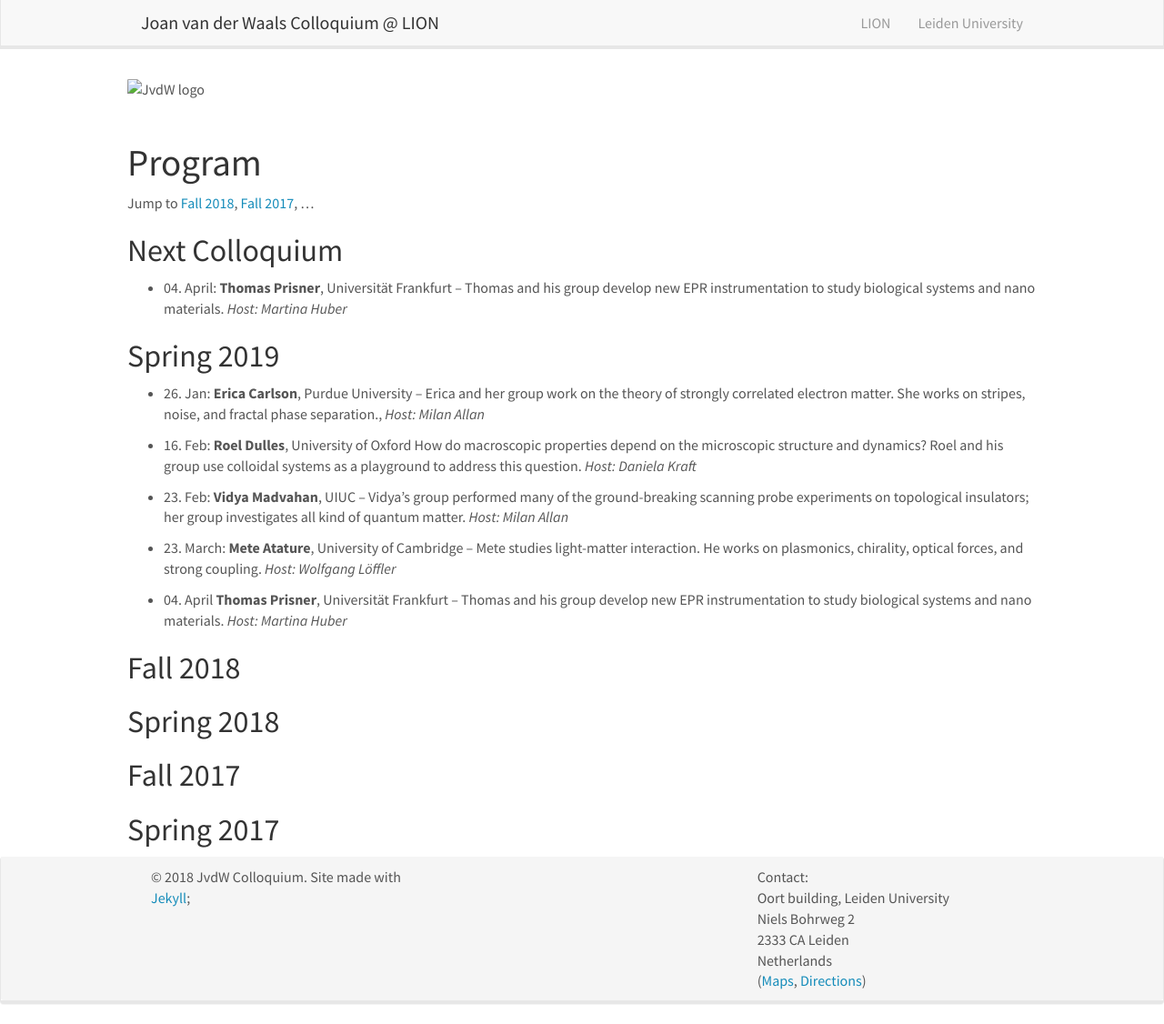
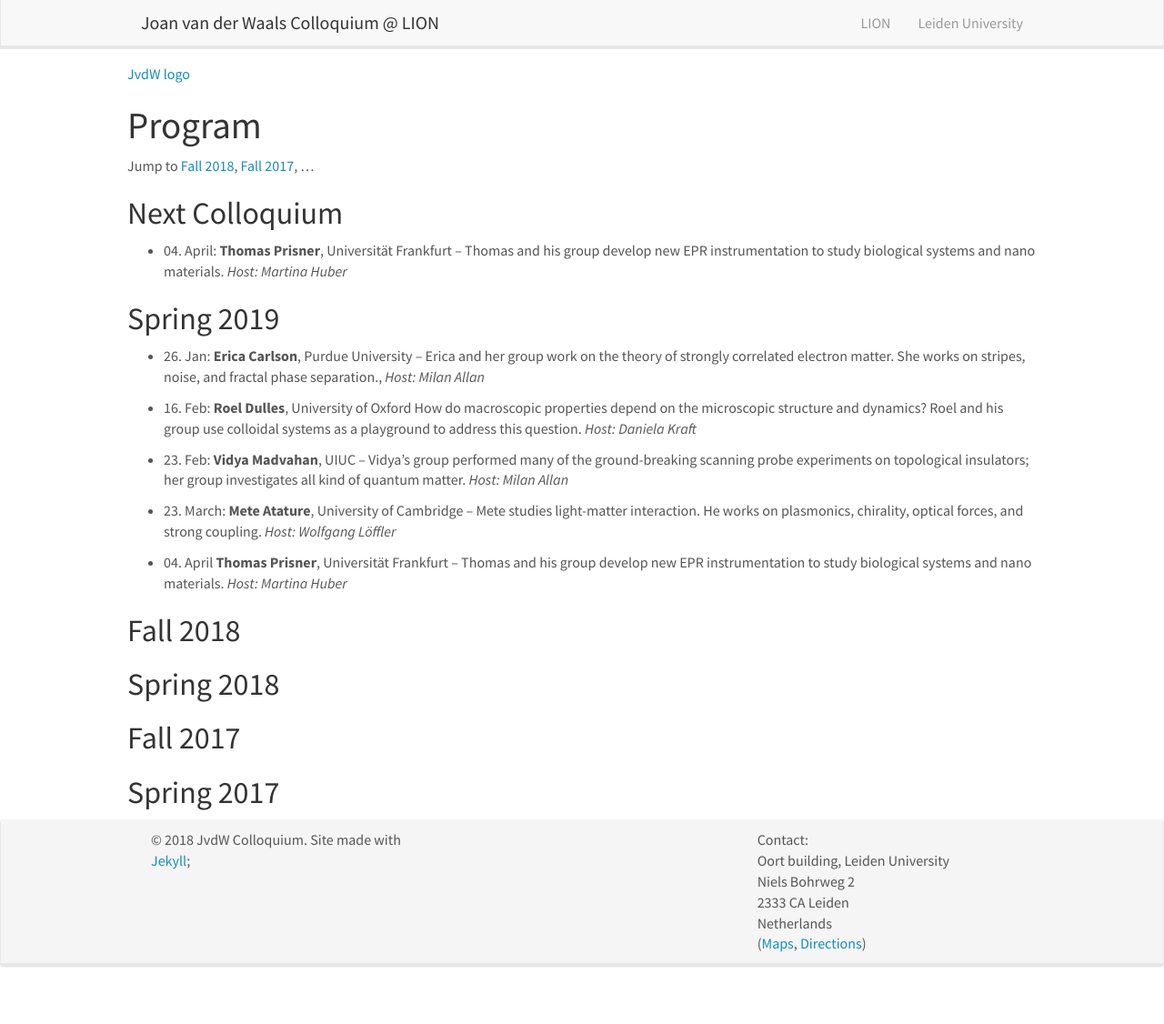
Before and after one commit to JvdWColloquium/JvdWColloquium.github.io, a Jekyll site: the page built from _pages/home.md, in a window 1280 px wide and 1126 px high. Shown: the whole window at 91% size. Built offline with Jekyll 4.4.1, drawn with Linux system fonts in a browser that asks for light colours; nearby versions of some CDN libraries.

Commit message:
Update home.md

```diff
--- a/_pages/home.md
+++ b/_pages/home.md
@@ -6,7 +6,7 @@ sitemap: false
 permalink: /
 ---
 
-![JvdW logo](/https://github.com/JvdWColloquium/JvdWColloquium.github.io/tree/master/images/vdW_colloq_logo_i-01.png)
+[JvdW logo](/https://github.com/JvdWColloquium/JvdWColloquium.github.io/tree/master/images/vdW_colloq_logo_i-01.png)
 
 # Program
 
```
